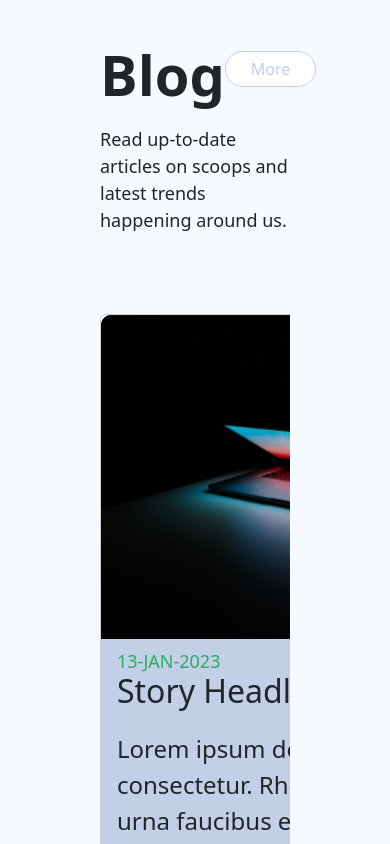
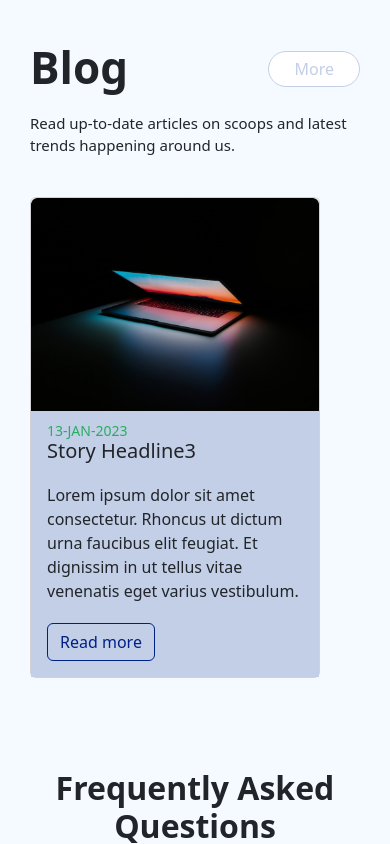
Before and after one commit to nnoromiv/techSpaceWebsite, a React (Create React App) app: page / in a window 390 px wide. Shown: the part 4480-5324 px from the top of the page. Built offline with nearby package versions, Linux system fonts and the light colour scheme.

Commit message:
Blog & FAQ

```diff
--- a/package.json
+++ b/package.json
@@ -18,7 +18,9 @@
     "react-burger-menu": "^3.0.9",
     "react-dom": "^18.2.0",
     "react-scripts": "5.0.1",
-    "sass": "^1.58.0"
+    "react-slick": "^0.29.0",
+    "sass": "^1.58.0",
+    "slick-carousel": "^1.8.1"
   },
   "scripts": {
     "start": "react-scripts start",
--- a/src/pages/Blog.jsx
+++ b/src/pages/Blog.jsx
@@ -1,5 +1,8 @@
 import React from 'react'
 import { Card, Button } from 'react-bootstrap'
+import Slider from "react-slick";
+import "slick-carousel/slick/slick.css";
+import "slick-carousel/slick/slick-theme.css";
 import "./styles/Blog.scss"
 
 const BLOGCARD = [
@@ -29,12 +32,53 @@ const BLOGCARD = [
     }
 ]
 
+
 function Cards(){
+    var SLIDERSETTINGS = {
+        dots: true,
+        infinite: true,
+        speed: 500,
+        slidesToShow: 3,
+        slidesToScroll: 1,
+        draggable: true,
+        adaptiveHeight: true,
+        autoplay: true,
+        autoplaySpeed: 3000,
+        pauseOnHover: true,
+        responsive: [
+            {
+              breakpoint: 1024,
+              settings: {
+                slidesToShow: 3,
+                slidesToScroll: 1,
+                dots: true
+              }
+            },
+            {
+              breakpoint: 600,
+              settings: {
+                slidesToShow: 2,
+                slidesToScroll: 2,
+                initialSlide: 2,
+                autoplaySpeed: 3000,
+              }
+            },
+            {
+              breakpoint: 480,
+              settings: {
+                slidesToShow: 1,
+                slidesToScroll: 1
+              }
+            }
+          ]
+    }
     return(
         <div className='Card'>
+            <Slider {...SLIDERSETTINGS}>
                 {
                     BLOGCARD.map(blogcard => {
                         return (
+
                                 <Card key={blogcard.title}>
                                     <Card.Img variant='top' src={blogcard.image}/>
                                     <Card.Body>
@@ -44,10 +88,13 @@ function Cards(){
                                         <Button variant='outline-primary'>Read more</Button>
                                     </Card.Body>
                                 </Card>
+
                         )
                     })
                 }
+            </Slider>
         </div>
+
     )
 }
 
--- a/src/pages/styles/Blog.scss
+++ b/src/pages/styles/Blog.scss
@@ -31,13 +31,17 @@
         display: none;
     }
     .Card{
-        margin: 80px 100px 0 100px;
-        display: grid;
-        grid-template-columns: repeat(10, 1fr);
+        margin: 40px 50px !important;
         gap: 20px;
         overflow-x: scroll;
+        overflow-y: hidden;
+
+        .slick-slider,
+        .slick-list {
+            width: 100vw !important;
+        }
         .card{
-            width: 440px;
+            width: 300px;
             height: fit-content;
         }
         .card-body{
@@ -56,4 +60,107 @@
             }
         }
     }
+
+    @media only screen and (max-width: 1025px){
+        .header{
+            margin: 0 50px ;
+            h1{
+                font-size: 54px;
+            }
+        }
+        p{
+            margin: 10px 50px;
+        }
+        .Card{
+            margin: 40px 50px !important;
+            .card{
+                width: 250px;
+                height: fit-content;
+            }
+            .card-body{
+                .card-subtitle{
+                    font-size: 16px;
+                }
+                .card-title{
+                    font-size: 30px;
+                }
+                .card-text{
+                    font-size: 22px;
+                }
+            }
+        }
+    }
+
+    @media only screen and (max-width: 769px){
+        .header{
+            margin: 0 30px;
+            h1{
+                font-size: 44px;
+            }
+        }
+        p{
+            font-size: 15px;
+            margin: 10px 30px;
+        }
+        .Card{
+            margin: 40px 30px !important;
+            .card{
+                width: 250px !important;
+                height: fit-content;
+            }
+            .card-body{
+                .card-subtitle{
+                    font-size: 14px;
+                }
+                .card-title{
+                    font-size: 26px;
+                }
+                .card-text{
+                    font-size: 18px;
+                }
+            }
+        }
+    }
+
+    @media only screen and (max-width: 426px){
+
+        .Card{
+            .card{
+                width: 290px !important;
+                height: fit-content;
+            }
+            .card-body{
+                .card-subtitle{
+                    font-size: 14px;
+                }
+                .card-title{
+                    font-size: 20px;
+                }
+                .card-text{
+                    font-size: 16px;
+                }
+            }
+        }
+    }
+
+    @media only screen and (max-width: 321px){
+
+        .Card{
+            .card{
+                width: 250px !important;
+                height: fit-content;
+            }
+            .card-body{
+                .card-subtitle{
+                    font-size: 14px;
+                }
+                .card-title{
+                    font-size: 20px;
+                }
+                .card-text{
+                    font-size: 16px;
+                }
+            }
+        }
+    }
 }
--- a/src/pages/styles/FAQ.scss
+++ b/src/pages/styles/FAQ.scss
@@ -21,4 +21,39 @@
         }
     }
 
+    @media only screen and (max-width: 1025px){
+        h1{
+            font-size: 52px;
+        }
+    }
+
+    @media only screen and (max-width: 769px){
+        h1{
+            font-size: 48px;
+        }
+        .accordion{
+            margin: 40px 50px 0 50px;
+        }
+    }
+
+
+    @media only screen and (max-width: 600px){
+        margin: 40px 0 0 0;
+        h1{
+            font-size: 38px;
+        }
+        .accordion{
+            margin: 40px 30px 0 30px;
+        }
+    }
+
+    @media only screen and (max-width: 426px){
+        h1{
+            font-size: 32px;
+        }
+        .accordion{
+            margin: 40px 20px 0 20px;
+        }
+    }
+
 }
```
Also changed, not shown: 1 other file (tests, documents, lock files or other folders). Lines whose indentation alone changed are shown as unchanged.
